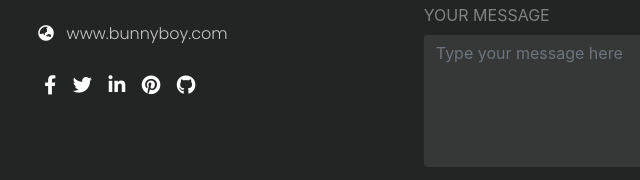
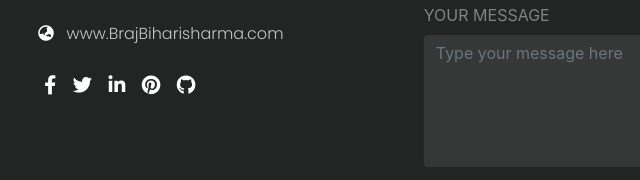
Before and after one commit to Brajbiharisharma/BrajBihari-portfolio, a plain HTML site: page index.html in a window 1280 px wide. Shown: the part 3540-3720 px from the top of the page, 44-684 px from the left. Drawn offline with nearby package versions, Linux system fonts and the light colour scheme.

Commit message:
Update index.html

```diff
--- a/index.html
+++ b/index.html
@@ -919,7 +919,7 @@
             <br><br>
             <i class="fas fa-envelope"> &ThickSpace; <span> brajbiharisharma888@gmail.com </span></i><br><br>
             <i class="fas fa-phone"> &ThickSpace; <span> +9760495063 </span></i><br><br>
-            <i class="fas fa-globe-asia"> &ThickSpace; <span> www.bunnyboy.com </span></i><br><br>
+            <i class="fas fa-globe-asia"> &ThickSpace; <span> www.BrajBiharisharma.com </span></i><br><br>
           </div>
           <div class="sociallink">
             <a href="https://www.facebook.com/profile.php?id=100012134616328"><i class="fab fa-facebook-f"></i></a>
```
